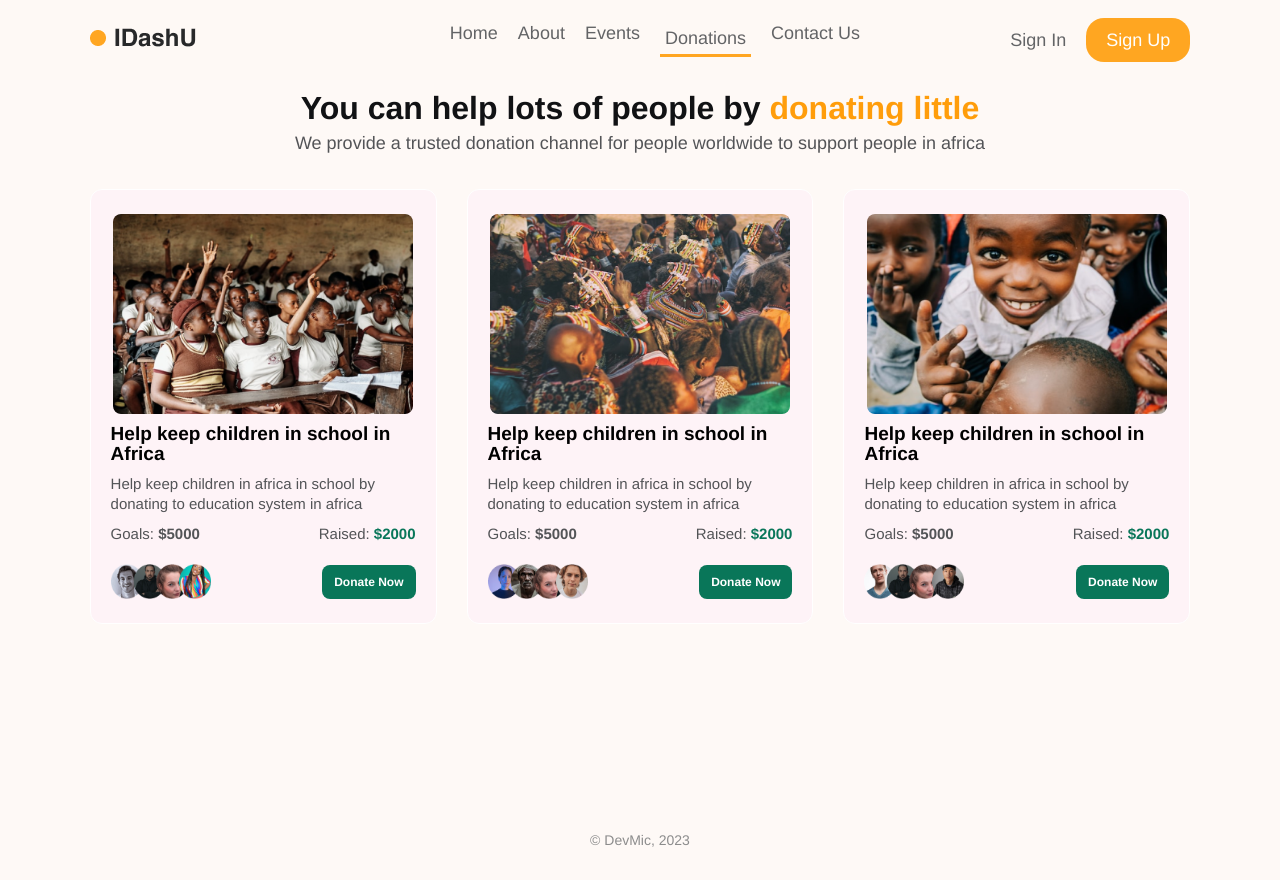
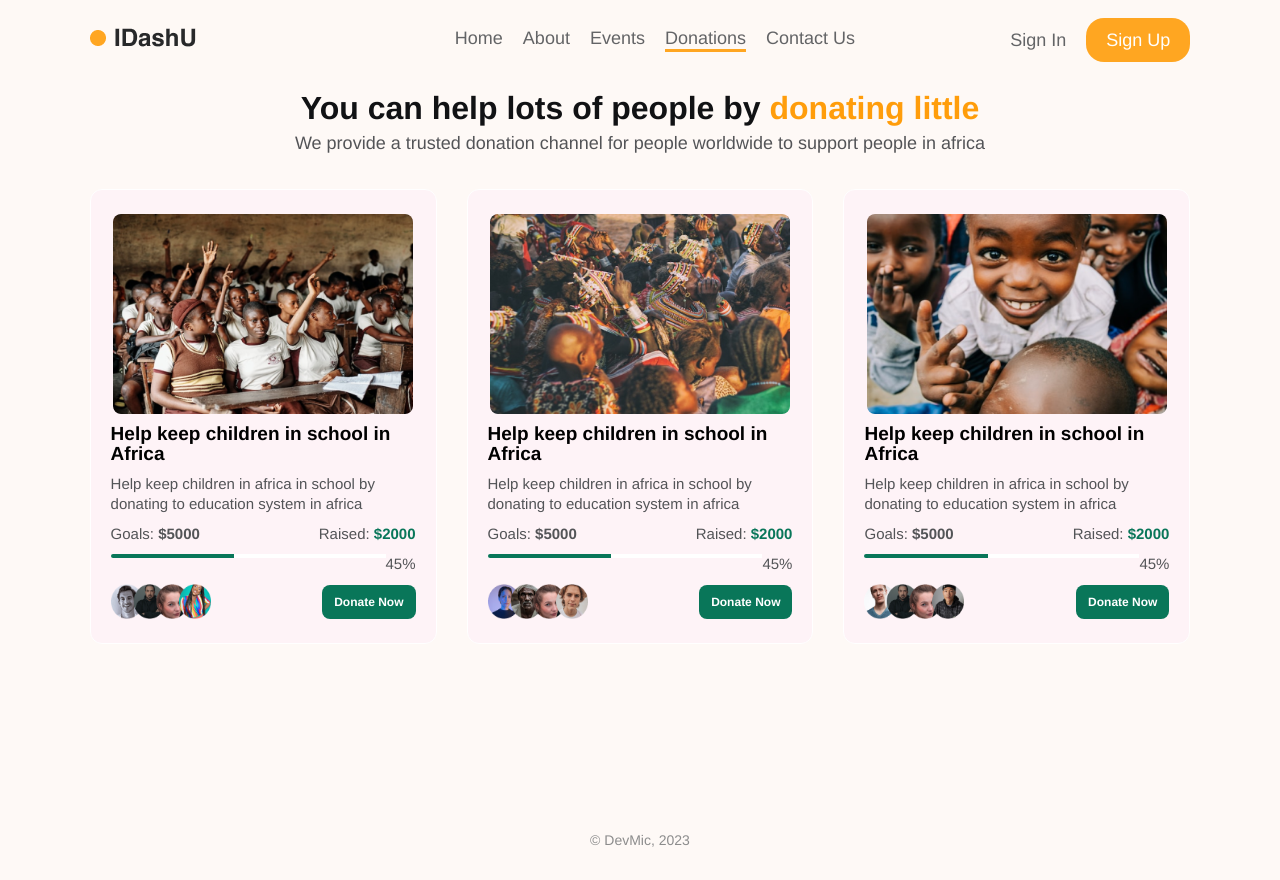
Before and after one commit to Zion-El/IDashU, a React (Create React App) app: page /donation in a window 1280 px wide. Built offline with nearby package versions, Linux system fonts and the light colour scheme.

Commit message:
paystack rectified

```diff
--- a/src/components/Donate.jsx
+++ b/src/components/Donate.jsx
@@ -47,7 +47,7 @@ const Donate = () => {
                 </div>
                 <div className='contact-info'>
                     <label>Amount</label>
-                    <input type="text" onChange={e => setAmount(e.target.value)} placeholder='How much are you donating?'/>
+                    <input type="text" onChange={e => setAmount(e.target.value * 100)} placeholder='How much are you donating?'/>
                 </div>
                 <div>
                     <PaystackButton className="donateBtn" {...componentProps} />
--- a/src/components/HowTo/howto.css
+++ b/src/components/HowTo/howto.css
@@ -90,7 +90,7 @@
   }
 }
 
-@media screen and (max-width:465px) {
+@media screen and (max-width:768px) {
     .howTo{
         height: 15rem;
         width: 100%;
--- a/src/components/Pages/Mission/mission.css
+++ b/src/components/Pages/Mission/mission.css
@@ -182,7 +182,7 @@
 
 
 
-@media screen and (max-width:625px) {
+@media screen and (max-width:768px) {
     .mission{
         height:25rem;
     }
--- a/src/components/Pages/help/HelpCard.jsx
+++ b/src/components/Pages/help/HelpCard.jsx
@@ -48,7 +48,13 @@ const HelpCard = () => {
                     <p>Goals: <b>{item.goal}</b></p>
                     <p>Raised: <b className='rai'>{item.raised}</b></p>
                 </div>
-                <div></div>
+                <div className='progress'>
+                    <div className='progress-bar'>
+                        <div className="filled"></div>
+                        <div className='ufilled'></div>
+                    </div>
+                    <p>45%</p>
+                </div>
                 <div className='donator'>
                     <img src={item.donator} alt="" />
                     <div className='donateBtn2'>
--- a/src/components/Pages/help/help.css
+++ b/src/components/Pages/help/help.css
@@ -78,6 +78,30 @@
     color: #097659;
   }
 
+.progress{
+    display: flex;
+    width: 100%;
+    justify-content: center;
+}
+.progress-bar{
+    width: 95%;
+    height: .3rem;
+    background-color: #FFFFFF;
+    display: flex
+}
+.filled{
+    width: 45%;
+    height: 100%;
+    background-color: #097659;
+    border-top-left-radius: 15px;
+    border-bottom-left-radius: 15px;
+}
+.nfilled{
+    height: 100%;
+    border-top-right-radius: 15px;
+    border-bottom-right-radius: 15px;
+}
+
 
   @media screen and (max-width:768px) {
     .help{
@@ -141,7 +165,7 @@
         color: #097659;
       }
   }
-  @media screen and (max-width:465px) {
+  @media screen and (max-width:768px) {
     .help .grid3{
         display: flex;
         flex-direction: row;
--- a/src/components/contact/contact.css
+++ b/src/components/contact/contact.css
@@ -82,14 +82,14 @@ textarea{
         height: 100px;
     }
   }
-  @media screen and (max-width: 425px) {
+  @media screen and (max-width: 768px) {
     .contact{
         flex-direction: column;
         padding: 0 5%;
         height: 45rem;
     }
     .cont.contact{
-        height: 60rem;
+        height: 45rem;
     }
     .signIN.contact{
         height: 34rem;
--- a/src/components/globals/header/Header.jsx
+++ b/src/components/globals/header/Header.jsx
@@ -55,13 +55,16 @@ const Header = () => {
   return (
     <div className='header container'>
             <div className="logo">
+              <Link to='/'>
                 <img src={Logo} alt="logo" />
+              </Link>
+
             </div>
             <div className='nav' style={{ display: isVisible ? 'block' : 'none'}}>
                 <ul className={clicked ? 'small' : 'flex'}>
                     {nav.map((item, index)=> (
                         <li onClick={toggleVisibility} key={index}>
-                            <NavLink  className={isActive ? 'nav-Link active': 'nav-link'}  onClick={()=> setActive(!isActive)} to={item.url}>{item.text}</NavLink>
+                            <NavLink  className={isActive ? 'nav-Link active': 'nav-link'}  onClick={()=> setActive(isActive)} to={item.url}>{item.text}</NavLink>
                         </li>
                     ))}
                     <li>
@@ -81,7 +84,7 @@ const Header = () => {
             <div className="toggle">
               <button onClick={() =>
                 setClicked(!clicked)}>
-                  <i className={!clicked ? 'fa fa-bars' : 'fa fa-times'}></i>
+                  <i className={!clicked ? 'fa fa-1x fa-bars' : 'fa fa-1x fa-times'}></i>
               </button>
           </div>
     </div>
--- a/src/components/globals/header/header.css
+++ b/src/components/globals/header/header.css
@@ -43,7 +43,6 @@ li a:hover{
 }
 
 li a.active {
-    padding: 5px;
     border-bottom: 3px solid #FF9D0B;
 }
 
@@ -128,7 +127,7 @@ li a.active {
     }
 }
 
-@media screen and (max-width:465px) {
+@media screen and (max-width:768px) {
     .header{
         width: 100%;
         /* max-width: 465px; */
--- a/src/index.css
+++ b/src/index.css
@@ -261,7 +261,7 @@ span{
 }
 
 
-@media screen and (max-width: 425px) {
+@media screen and (max-width: 668px) {
   .hero {
     height: 45rem;
   }
```
